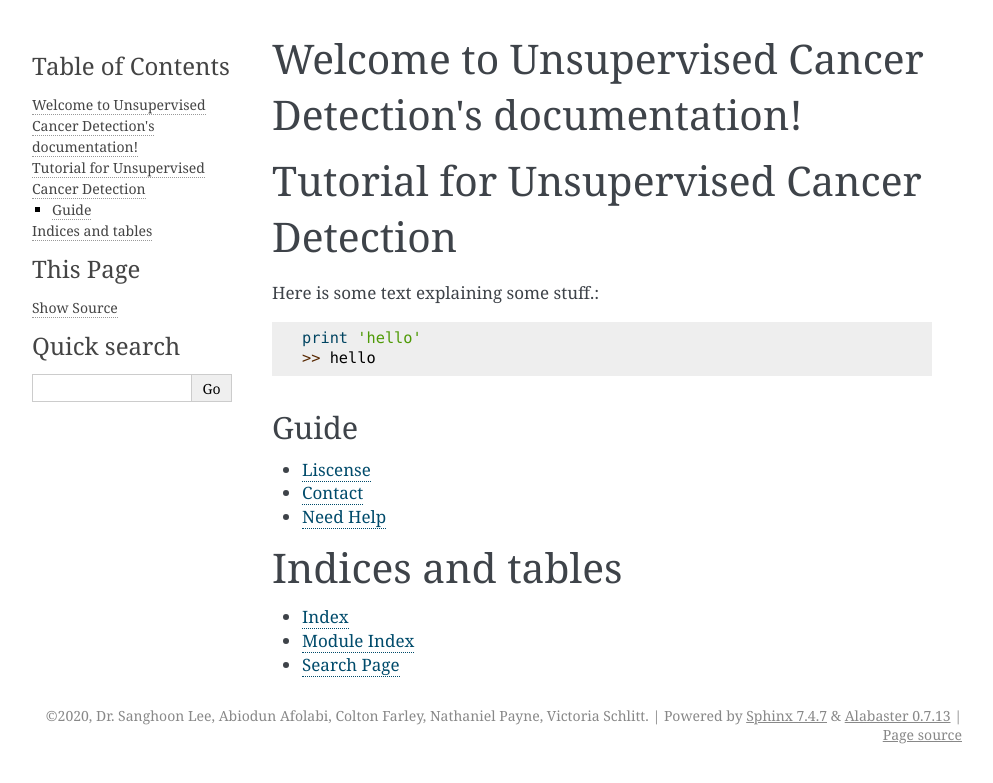
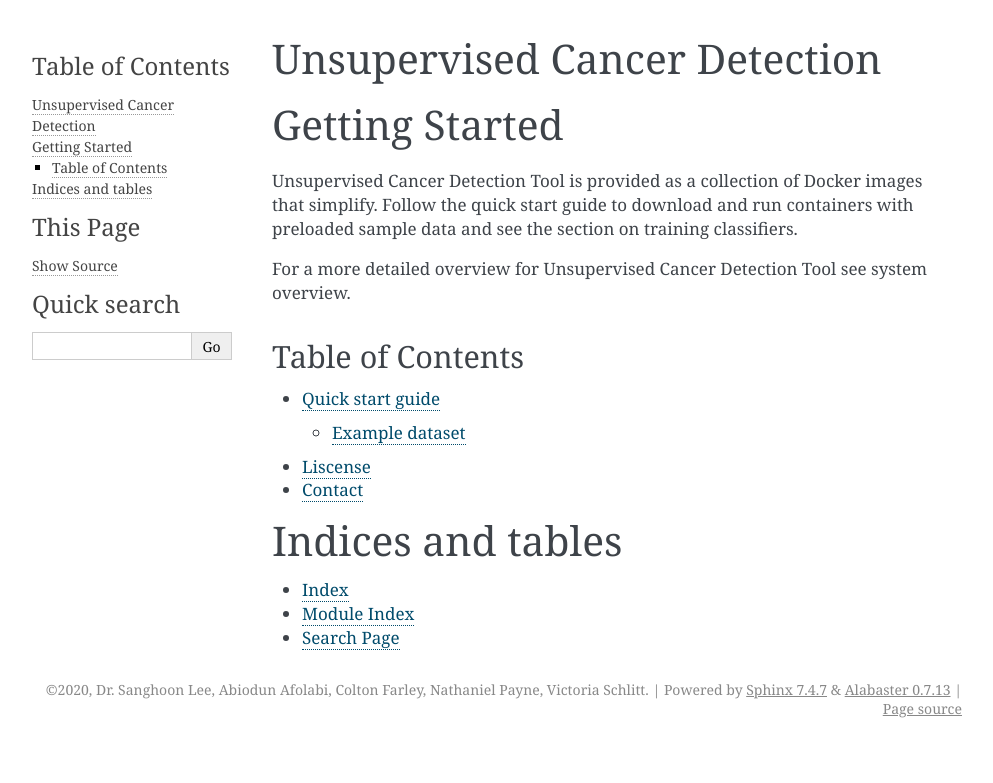
Before and after one commit to TosinM/unsupervised_cancer_detection, a Sphinx documentation site: the page built from docs/source/index.rst, in a window 1280 px wide. Shown: the top 783 px of the page, without its empty margins (148-1141 px from the left). Built offline with Sphinx 7.4.7, drawn with Linux system fonts in a browser that asks for light colours.

Commit message:
I have started developing the quickstart
I started developing the quick start guide section for the tutorial using the HistomicML2.0 documentation as a reference for how to design the layout for the UCDT documentation.

```diff
--- a/docs/source/help.rst
+++ /dev/null
@@ -1,4 +0,0 @@
-Need Help
-=========
-
-If you have trouble please email leesan@marshall.edu
--- a/docs/source/index.rst
+++ b/docs/source/index.rst
@@ -3,26 +3,27 @@
    You can adapt this file completely to your liking, but it should at least
    contain the root `toctree` directive.
 
-Welcome to Unsupervised Cancer Detection's documentation!
+Unsupervised Cancer Detection
 =========================================================
 
-Tutorial for Unsupervised Cancer Detection
-==========================================
+Getting Started
+===============
 
-Here is some text explaining some stuff.::
+Unsupervised Cancer Detection Tool is provided as a collection of Docker images that simplify. Follow the
+quick start guide to download and run containers with preloaded sample data and see the section on training classifiers.
 
-	print 'hello'
-	>> hello
+For a more detailed overview for Unsupervised Cancer Detection Tool  see system overview.
 
 
-Guide
-^^^^^
+Table of Contents
+^^^^^^^^^^^^^^^^^
 
 .. toctree::
    :maxdepth: 2
 
+   quick start guide
    liscense
-   help
+
 
 
 Indices and tables
```
Also changed, not shown: docs/source/quick start guide.rst (added, +59 -0 lines).
